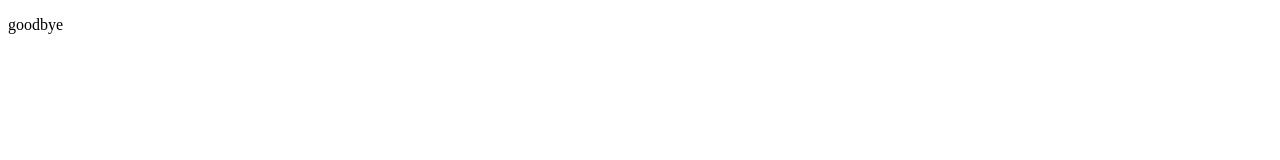
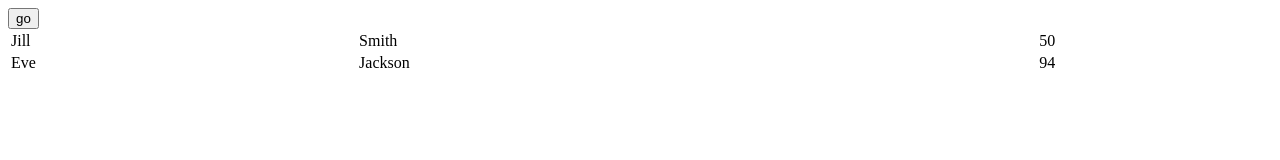
Before and after one commit to pxia/15440-p3, a plain HTML site: page static/index.html in a window 1280 px wide. Drawn offline with nearby package versions, Linux system fonts and the light colour scheme.

Commit message:
random shit

```diff
--- a/static/controller.js
+++ b/static/controller.js
@@ -1,4 +1,5 @@
 (function() {
-    console.log('hello')
-    $('#abc').text('goodbye')
+    $("#bu").click(function(event) {
+        $(".row0").toggle()
+    });
 })()
--- a/static/index.html
+++ b/static/index.html
@@ -3,6 +3,20 @@
     <script src="https://ajax.googleapis.com/ajax/libs/jquery/2.1.4/jquery.min.js"></script>
 </head>
 <body>
-    <p id="abc" class="def">hello</p>
+    <input type="button" id="bu" value="go">
+
+    <table style="width:100%">
+        <tr>
+            <td class="row0 col0">Jill</td>
+            <td class="row0 col1">Smith</td>
+            <td class="row0 col2">50</td>
+        </tr>
+        <tr>
+            <td class="row1 col0">Eve</td>
+            <td class="row1 col1">Jackson</td>
+            <td class="row1 col2">94</td>
+        </tr>
+    </table
+    >
     <script src="/controller.js"></script>
 </body>
```
Also changed, not shown: 1 other file.
